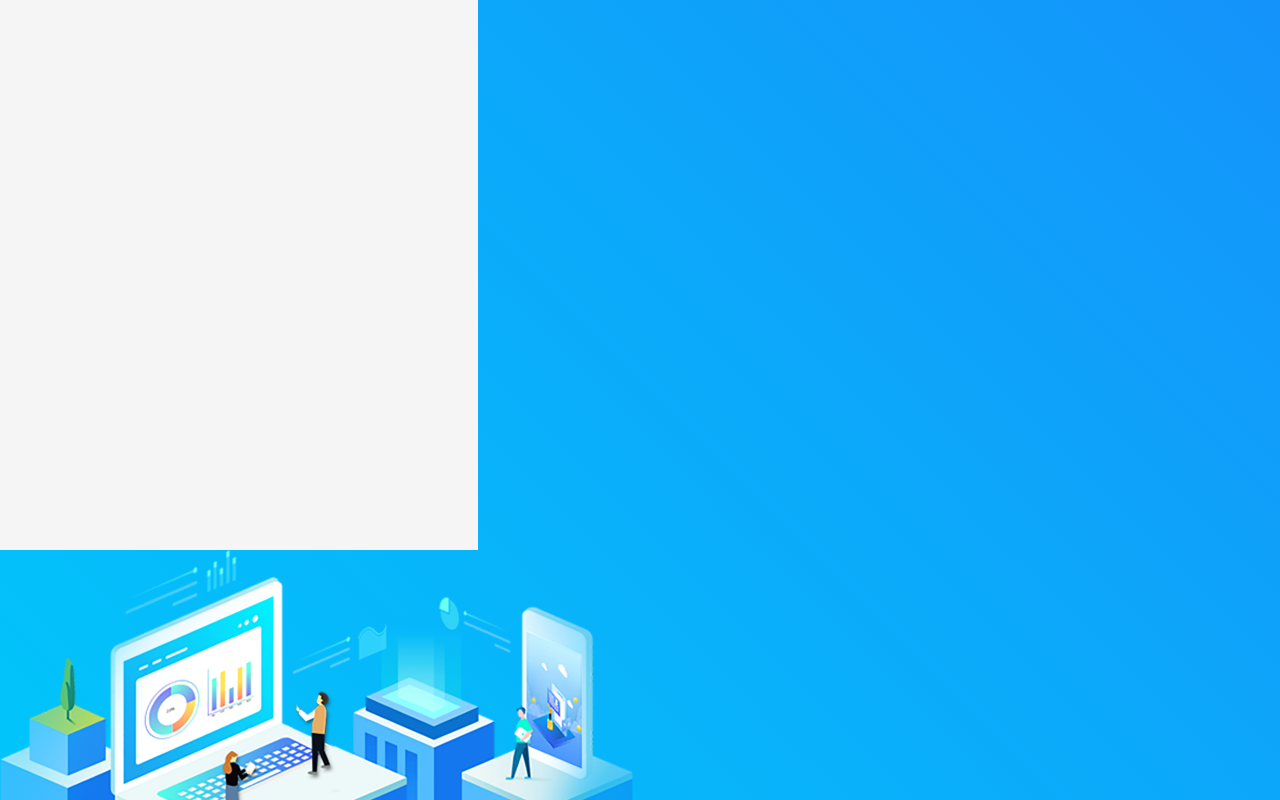
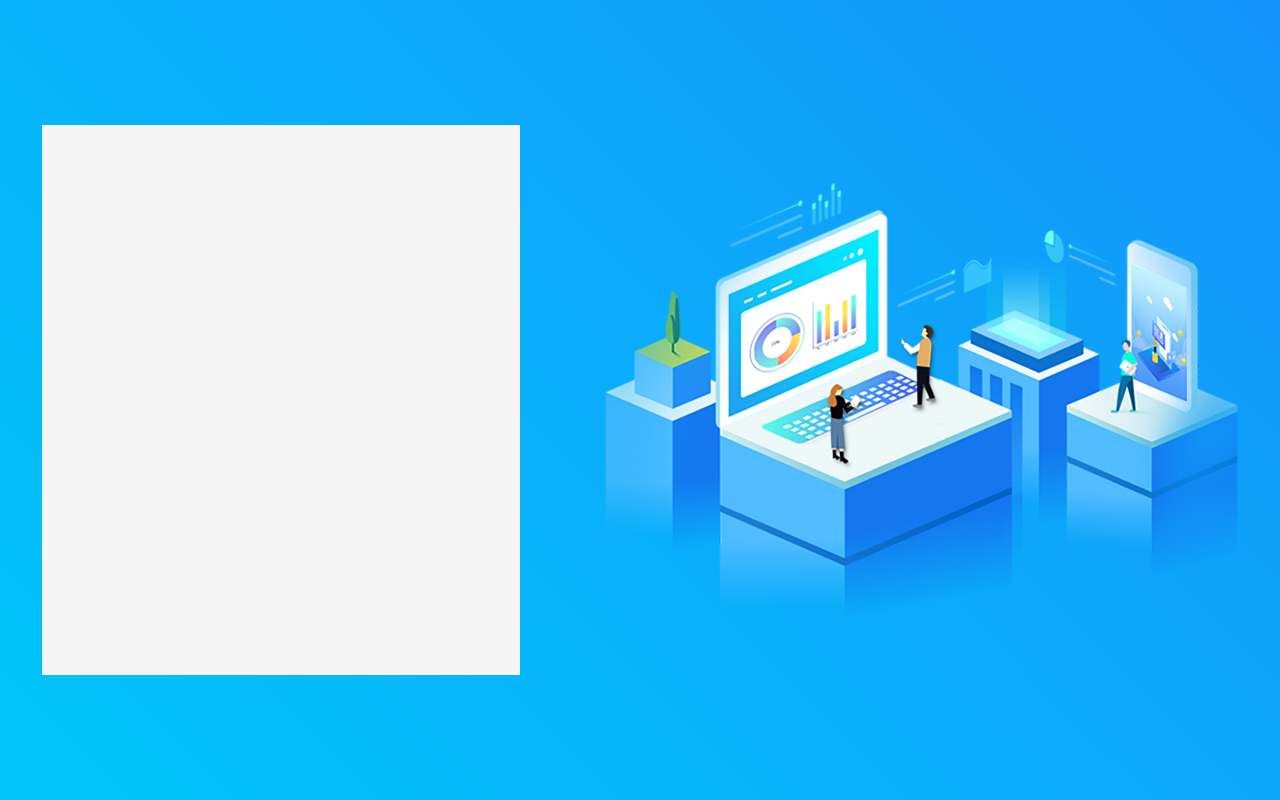
Before and after one commit to MRFEJ/heima47qi02, a Vue app: page /#/login in a window 1280 px wide. Shown: the top 800 px of the page. Built offline with nearby package versions, Linux system fonts and the light colour scheme.

Commit message:
完成登录页面的基本布局,饿了么组件的导入,less的引入

```diff
--- a/src/main.js
+++ b/src/main.js
@@ -2,6 +2,11 @@
 import App from './App.vue'
 import router from "./router/index"
 import "./style/base.css"
+
+import ElementUI from 'element-ui';
+import 'element-ui/lib/theme-chalk/index.css';
+
+Vue.use(ElementUI);
 Vue.config.productionTip = false
 
 new Vue({
--- a/src/view/login/login.vue
+++ b/src/view/login/login.vue
@@ -9,7 +9,7 @@
 export default {};
 </script>
 
-<style>
+<style lang="less">
 .login {
   width: 100%;
   height: 100%;
@@ -18,11 +18,14 @@
     rgba(20, 147, 250, 1),
     rgba(1, 198, 250, 1)
   );
-}
-.login-left {
-  width: 478px;
-  height: 550px;
-  background: rgba(245, 245, 245, 1);
+  display: flex;
+  justify-content: space-around;
+  align-items: center;
+  .login-left {
+    width: 478px;
+    height: 550px;
+    background: rgba(245, 245, 245, 1);
+  }
 }
 html,
 body {
```
